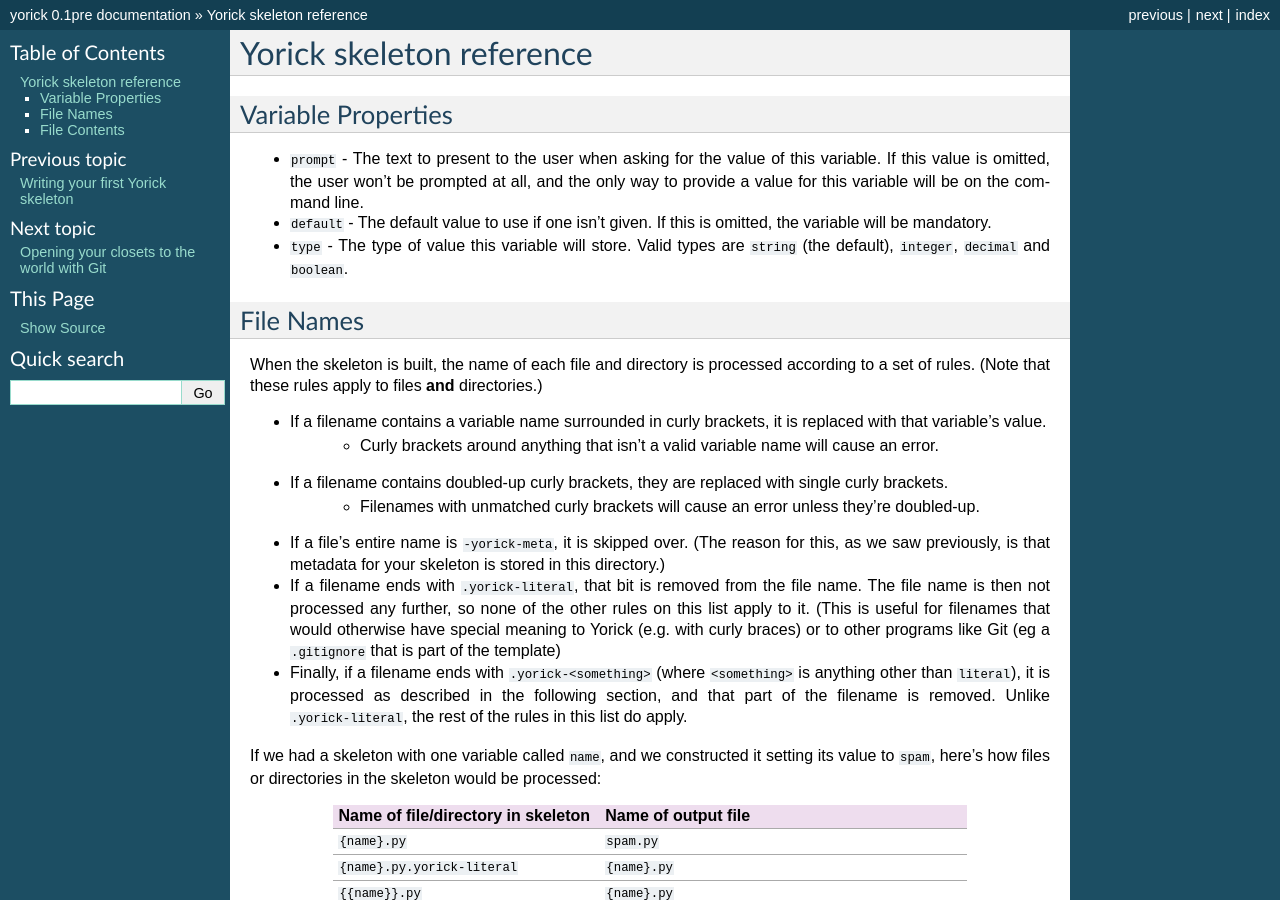
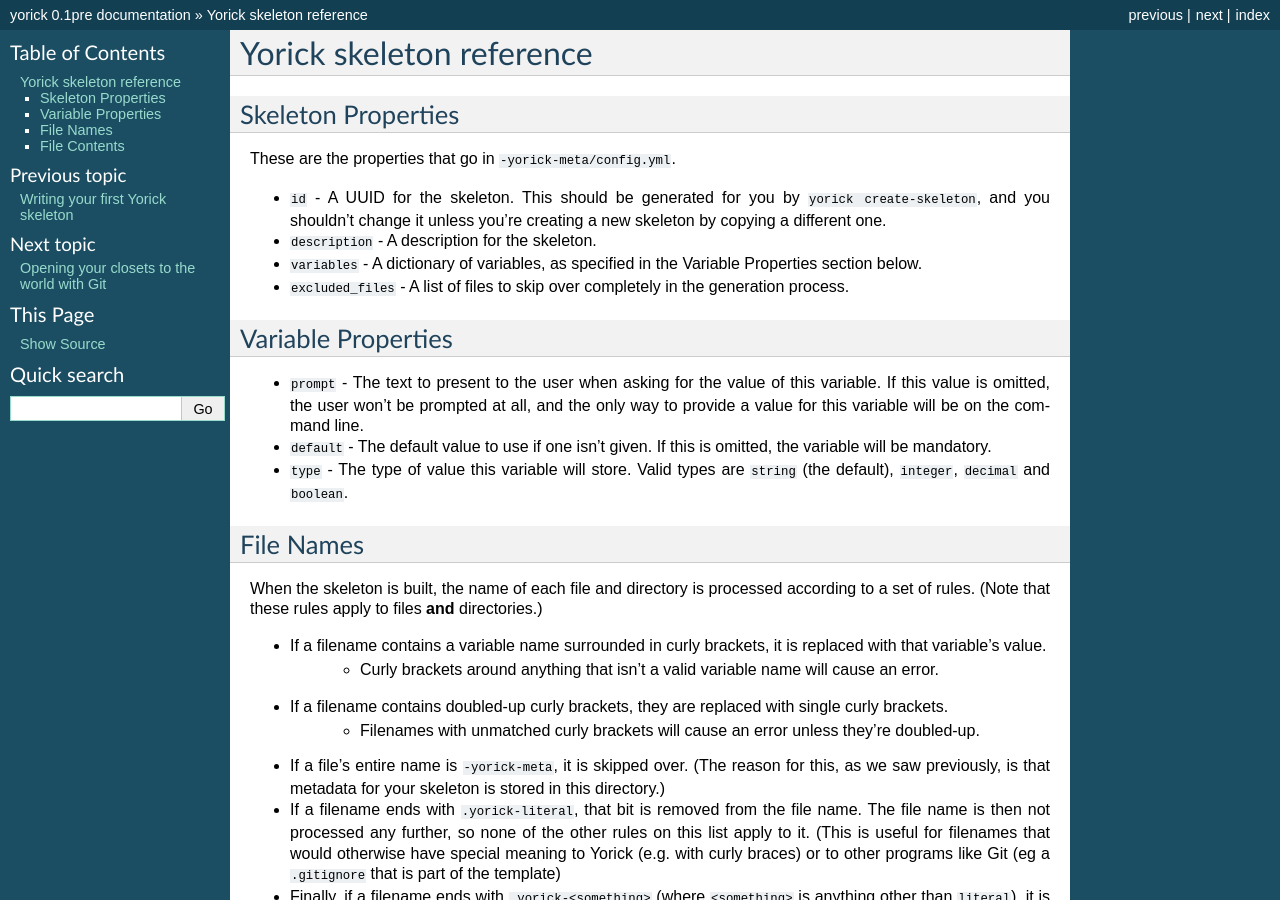
Before and after one commit to daisylb/yorick-python, a Sphinx documentation site: the page built from docs/reference.rst, in a window 1280 px wide and 900 px high. Built offline with Sphinx 7.4.7, drawn with Linux system fonts in a browser that asks for light colours.

```diff
--- a/docs/construct.rst
+++ b/docs/construct.rst
@@ -32,6 +32,6 @@ Skeletons are stored inside 'closets'. All of your closets are in the ``~/.yoric
 
 By default, skeletons are taken from the 'default closet', which is located at ``~/.yorick/__default__/``. (So, the `eggs` skeleton would be at ``~/.yorick/__default__/eggs/``.)
 
-To construct a skeleton from a different closet, use the form `yorick construct <closet>.<skeleton-name>`. For instance, the command ``yorick construct fred.spam`` would be located at ``~/.yorick/fred/spam/``.
+To construct a skeleton from a different closet, use the form `yorick construct <closet>.<skeleton-name>`. For instance, the command ``yorick construct fred.spam`` would construct the skeleton located at ``~/.yorick/fred/spam/``.
 
 To construct a skeleton that is somewhere other than one of the closets in your `.yorick` directory, use the `-p` flag to specify a path to it, for example `yorick construct -p ~/blah/myskeleton`.
--- a/docs/reference.rst
+++ b/docs/reference.rst
@@ -1,5 +1,15 @@
 Yorick skeleton reference
 =========================
+
+Skeleton Properties
+-------------------
+
+These are the properties that go in ``-yorick-meta/config.yml``.
+
+- ``id`` - A UUID for the skeleton. This should be generated for you by ``yorick create-skeleton``, and you shouldn't change it unless you're creating a new skeleton by copying a different one.
+- ``description`` - A description for the skeleton.
+- ``variables`` - A dictionary of variables, as specified in the Variable Properties section below.
+- ``excluded_files`` - A list of files to skip over completely in the generation process.
 
 Variable Properties
 -------------------
--- a/docs/share.rst
+++ b/docs/share.rst
@@ -7,7 +7,7 @@ Closets are shared as Git repositories or tar balls, and added with the `yorick
 
 	$ yorick install-closet --git http://github.com/adambrenecki/yorick-closet abre
 	Waiting on VCS... Done.
-	You can now install a skeleton from this closet by running 'yorick construct bare.<skeleton-name>'
+	You can now install a skeleton from this closet by running 'yorick construct abre.<skeleton-name>'
 
 	$ yorick update-closets
 	Updating abre... Done.
```
Also changed, not shown: docs/index.rst (+9 -2 lines).
